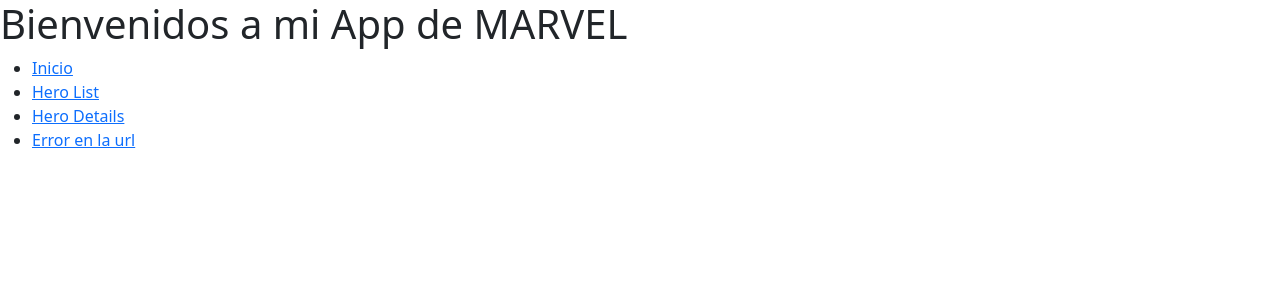
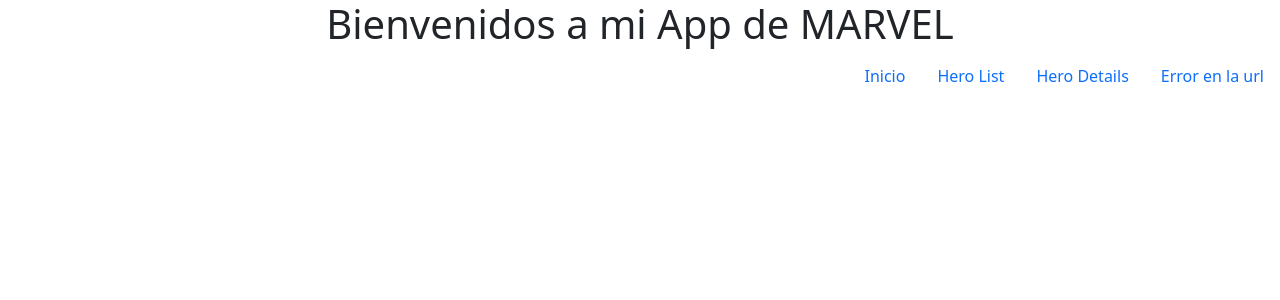
Before and after one commit to gal099/marvel_app, a React (Create React App) app: page / in a window 1280 px wide. Shown: the top 300 px of the page. Built offline with nearby package versions, Linux system fonts and the light colour scheme.

Commit message:
agrego styles

```diff
--- a/src/application/components/Menu/index.js
+++ b/src/application/components/Menu/index.js
@@ -3,18 +3,26 @@ import { Link } from 'react-router-dom';
 
 export default function Menu() {
   return (
-    <ul>
-      <li>
-        <Link to="/">Inicio</Link>
+    <ul className="nav justify-content-end">
+      <li className="nav-item">
+        <Link className="nav-link" to="/">
+          Inicio
+        </Link>
       </li>
-      <li>
-        <Link to="/HeroList">Hero List</Link>
+      <li className="nav-item">
+        <Link className="nav-link" to="/HeroList">
+          Hero List
+        </Link>
       </li>
-      <li>
-        <Link to="/HeroDetails/">Hero Details</Link>
+      <li className="nav-item">
+        <Link className="nav-link" to="/HeroDetails/">
+          Hero Details
+        </Link>
       </li>
-      <li>
-        <Link to="/asd">Error en la url</Link>
+      <li className="nav-item">
+        <Link className="nav-link" to="/asd">
+          Error en la url
+        </Link>
       </li>
     </ul>
   );
--- a/src/application/pages/HeroList/index.js
+++ b/src/application/pages/HeroList/index.js
@@ -1,8 +1,11 @@
 import React from 'react';
 import Data from '../../../data/marvel/characters.json';
+import Menu from '../../components/Menu';
 
 export default function HeroList() {
   return (
+    <>
+      <Menu />
       <div className="row row-cols-1 row-cols-md-3 g-4">
         {Data.data.results.map((elem) => (
           <div className="col">
@@ -20,5 +23,6 @@ export default function HeroList() {
           </div>
         ))}
       </div>
+    </>
   );
 }
--- a/src/application/pages/Home/index.js
+++ b/src/application/pages/Home/index.js
@@ -4,7 +4,7 @@ import Menu from '../../components/Menu';
 export default function Home() {
   return (
     <>
-      <h1>Bienvenidos a mi App de MARVEL</h1>
+      <h1 className="text-center">Bienvenidos a mi App de MARVEL</h1>
       <Menu />
     </>
   );
```
Lines whose indentation alone changed are shown as unchanged.
